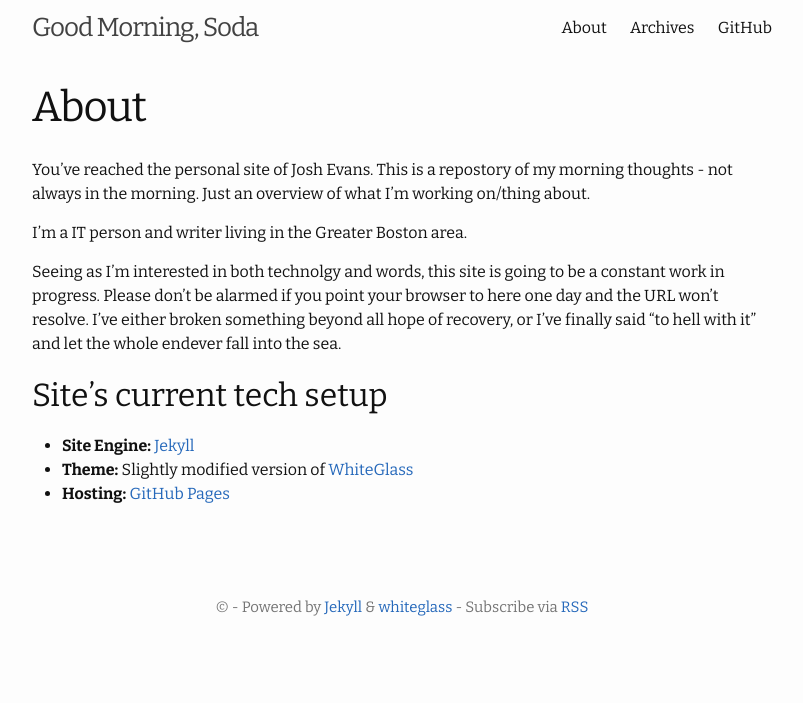
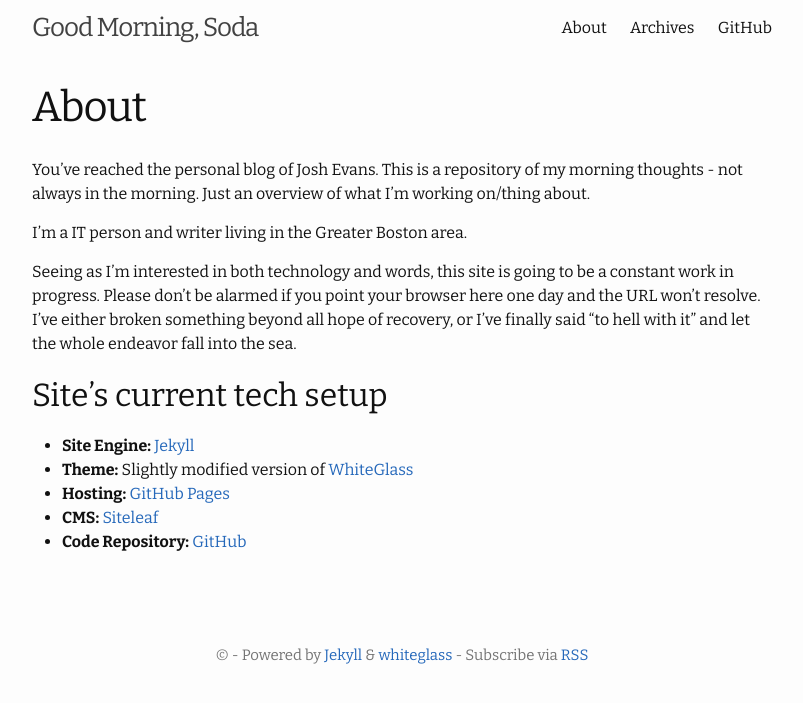
Before and after one commit to roguescholar42/roguescholar42.github.io, a Jekyll site: the page built from about.md, in a window 1280 px wide. Shown: the top 703 px of the page, without its empty margins (238-1041 px from the left). Built offline with Jekyll 4.4.1, drawn with Linux system fonts in a browser that asks for light colours.

Commit message:
Updated About

```diff
--- a/about.md
+++ b/about.md
@@ -4,14 +4,16 @@ permalink: "/about/"
 layout: page
 ---
 
-You've reached the personal site of Josh Evans.  This is a repostory of my morning thoughts - not always in the morning. Just an overview of what I'm working on/thing about.
+You've reached the personal blog of Josh Evans.  This is a repository of my morning thoughts - not always in the morning. Just an overview of what I'm working on/thing about.
 
 I'm a IT person and writer living in the Greater Boston area.
 
-Seeing as I'm interested in both technolgy and words, this site is going to be a constant work in progress. Please don't be alarmed if you point your browser to here one day and the URL won't resolve.  I've either broken something beyond all hope of recovery, or I've finally said "to hell with it" and let the whole endever fall into the sea.
+Seeing as I'm interested in both technology and words, this site is going to be a constant work in progress. Please don't be alarmed if you point your browser here one day and the URL won't resolve.  I've either broken something beyond all hope of recovery, or I've finally said "to hell with it" and let the whole endeavor fall into the sea.
 
 ## Site's current tech setup
 
 - **Site Engine:** [Jekyll](https://jekyllrb.com/)
 - **Theme:** Slightly modified version of [WhiteGlass](https://github.com/yous/whiteglass)
 - **Hosting:** [GitHub Pages](https://pages.github.com/)
+- **CMS:** [Siteleaf](https://www.siteleaf.com/)
+- **Code Repository:** [GitHub](https://github.com/roguescholar42/roguescholar42.github.io)
```
